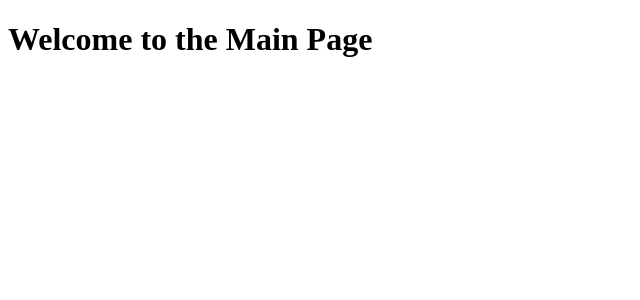
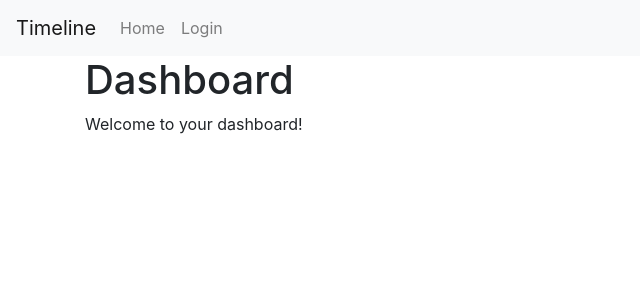
Before and after one commit to iandees/timeline, a Flask app: page / in a window 1280 px wide. Shown: the top 300 px of the page, without its empty margins (0-640 px from the left). Run offline with Flask 3, Linux system fonts and the light colour scheme; some libraries are stand-ins or nearby versions.

Commit message:
Clean up templates and use bootstrap

```diff
--- /dev/null
+++ b/app/templates/base.html
@@ -0,0 +1,30 @@
+<!doctype html>
+<html lang="en">
+<head>
+    <meta charset="UTF-8">
+    <meta name="viewport" content="width=device-width, initial-scale=1.0">
+    <title>{% block title %}Timeline{% endblock %}</title>
+    <link href="https://stackpath.bootstrapcdn.com/bootstrap/4.5.2/css/bootstrap.min.css" rel="stylesheet">
+</head>
+<body>
+<nav class="navbar navbar-expand-lg navbar-light bg-light">
+    <a class="navbar-brand" href="#">Timeline</a>
+    <div class="collapse navbar-collapse">
+        <ul class="navbar-nav mr-auto">
+            <li class="nav-item">
+                <a class="nav-link" href="{{ url_for('main.index') }}">Home</a>
+            </li>
+            <li class="nav-item">
+                <a class="nav-link" href="{{ url_for('auth.login') }}">Login</a>
+            </li>
+        </ul>
+    </div>
+</nav>
+<div class="container">
+    {% block content %}{% endblock %}
+</div>
+<script src="https://code.jquery.com/jquery-3.5.1.slim.min.js"></script>
+<script src="https://cdn.jsdelivr.net/npm/@popperjs/core@2.5.4/dist/umd/popper.min.js"></script>
+<script src="https://stackpath.bootstrapcdn.com/bootstrap/4.5.2/js/bootstrap.min.js"></script>
+</body>
+</html>
--- a/app/templates/main/index.html
+++ b/app/templates/main/index.html
@@ -1,11 +1,8 @@
-<!doctype html>
-<html lang="en">
-<head>
-    <meta charset="UTF-8">
-    <meta name="viewport" content="width=device-width, initial-scale=1.0">
-    <title>Main Page</title>
-</head>
-<body>
-<h1>Welcome to the Main Page</h1>
-</body>
-</html>
+{% extends "base.html" %}
+
+{% block title %}Dashboard{% endblock %}
+
+{% block content %}
+<h1>Dashboard</h1>
+<p>Welcome to your dashboard!</p>
+{% endblock %}
```
Also changed, not shown: app/templates/auth/login.html (+17 -10 lines).
